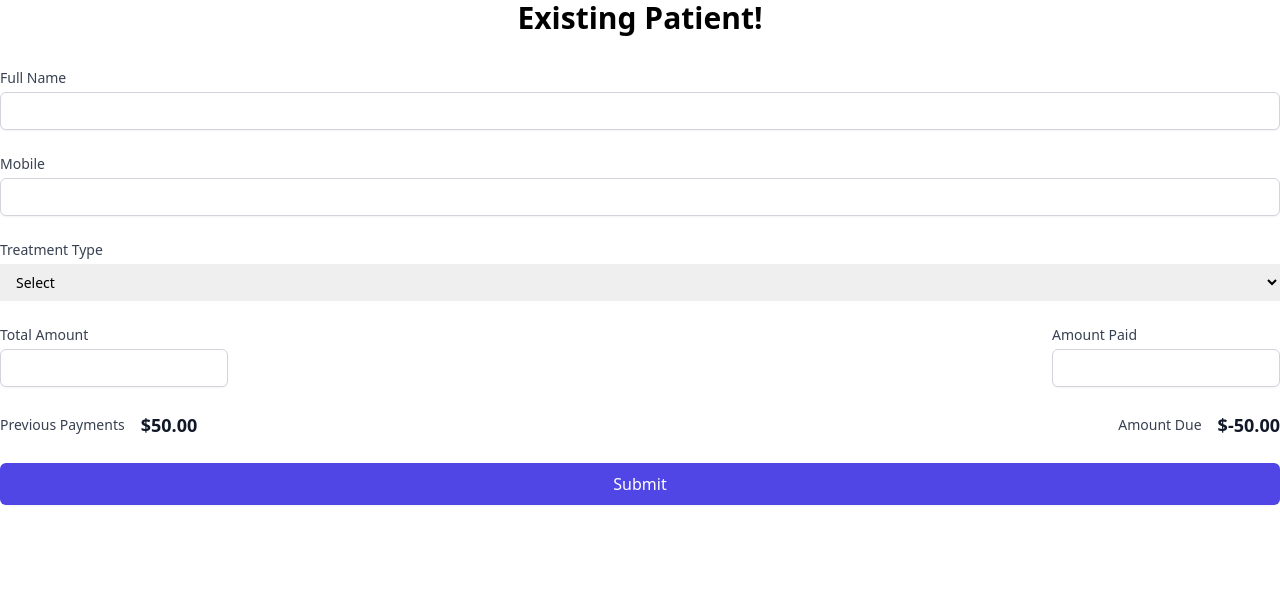
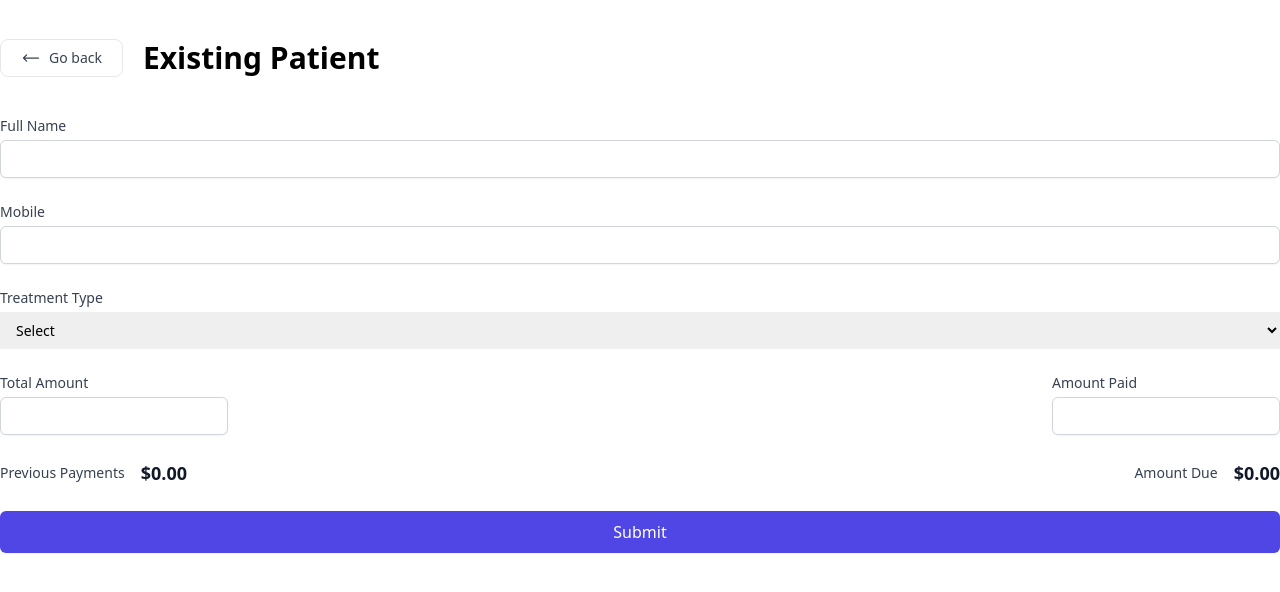
Before and after one commit to chan4lk/local-care, a React (Vite) app: page /#/existing in a window 1280 px wide. Shown: the top 592 px of the page. Built offline with nearby package versions, Linux system fonts and the light colour scheme.

Commit message:
refactor and add back button

```diff
--- /dev/null
+++ b/src/components/BackButton.tsx
@@ -0,0 +1,29 @@
+import { useNavigate } from "react-router-dom";
+
+export const Back = () => {
+  const navigate = useNavigate();
+  const back = () => navigate("/");
+  return (
+    <button
+      onClick={back}
+      type="button"
+      className="w-full flex items-center justify-center w-1/2 px-5 py-2 text-sm text-gray-700 transition-colors duration-200 bg-white border rounded-lg gap-x-2 sm:w-auto dark:hover:bg-gray-800 dark:bg-gray-900 hover:bg-gray-100 dark:text-gray-200 dark:border-gray-700"
+    >
+      <svg
+        className="w-5 h-5 rtl:rotate-180"
+        xmlns="http://www.w3.org/2000/svg"
+        fill="none"
+        viewBox="0 0 24 24"
+        strokeWidth="1.5"
+        stroke="currentColor"
+      >
+        <path
+          strokeLinecap="round"
+          strokeLinejoin="round"
+          d="M6.75 15.75L3 12m0 0l3.75-3.75M3 12h18"
+        />
+      </svg>
+      <span>Go back</span>
+    </button>
+  );
+};
--- a/src/routes/NewPatient.tsx
+++ b/src/components/ExistingPatient.tsx
@@ -1,28 +1,17 @@
 import { Formik } from "formik";
-import * as Yup from "yup";
 import { SimpleInput } from "../components/SimpleInput";
 import { SimpleSelect } from "../components/SimpleSelect";
+import { validationSchema } from "./Schema";
+import { Back } from "./BackButton";
 
-const validationSchema = Yup.object().shape({
-  fullname: Yup.string()
-    .min(2, "Too Short!")
-    .max(50, "Too Long!")
-    .required("Required"),
-  mobile: Yup.string()
-    .matches(/^[0-9]{10}$/, "Invalid phone number")
-    .required("Required"),
-  treatment_type: Yup.string().required("Required"),
-  total_amount: Yup.number().positive().required("Required"),
-  paid_amount: Yup.number()
-    .min(0, "Amount must be positive")
-    .max(Yup.ref("total_amount"), "Amount must not exceed the total amount")
-    .required("Required"),
-});
+export const ExistingPatient = () => {
 
-const NewPatient = () => {
-  return <div className="container mx-auto">
-    <div className="flex items-center justify-center">
-      <h1 className="text-3xl font-bold mb-8">Add New Patient!</h1>
+
+  return (
+  <div className="container mx-auto">
+    <div className="flex items-center ">
+      <Back />
+      <h1 className="text-3xl font-bold mt-8 mb-8 px-5 py-2">Existing Patient</h1>
     </div>
     <Formik
       initialValues={{
@@ -31,20 +20,14 @@ const NewPatient = () => {
         treatment_type: "",
         total_amount: "",
         paid_amount: "",
+        previous_paid: "0",
       }}
       validationSchema={validationSchema}
-      onSubmit={async (values, { resetForm }) => {
-        const insert = await window.electronAPI.insertPatient({
-          ...values,
-          total_amount: parseFloat(values.total_amount),
-          paid_amount: parseFloat(values.paid_amount)
-        });
-
-        console.log('Insert: ');
-        console.table(insert);
-        console.log('Fetch: ');
-        console.table(await window.electronAPI.fetchAll());
-        resetForm();
+      onSubmit={(values, { setSubmitting }) => {
+        setTimeout(() => {
+          alert(JSON.stringify(values, null, 2));
+          setSubmitting(false);
+        }, 400);
       }}
     >
       {({
@@ -100,6 +83,21 @@ const NewPatient = () => {
               field="paid_amount"
             />
           </div>
+          <div className="flex items-center justify-between">
+            <div className="flex items-center">
+              <label
+                htmlFor="amount_due"
+                className="block text-sm font-medium text-gray-700 mr-4"
+              >
+                Previous Payments
+              </label>
+              <span
+                id="amount_due"
+                className="text-lg font-semibold text-gray-900"
+              >
+                ${parseFloat(values.previous_paid || "0").toFixed(2)}
+              </span>
+            </div>
             <div className="flex items-center">
               <label
                 htmlFor="amount_due"
@@ -111,8 +109,14 @@ const NewPatient = () => {
                 id="amount_due"
                 className="text-lg font-semibold text-gray-900"
               >
-              ${(parseFloat(values.total_amount || '0') - parseFloat(values.paid_amount || '0')).toFixed(2)}
+                $
+                {(
+                  parseFloat(values.total_amount || "0") -
+                  parseFloat(values.paid_amount || "0") -
+                  parseFloat(values.previous_paid || "0")
+                ).toFixed(2)}
               </span>
+            </div>
           </div>
           <div>
             <button
@@ -127,6 +131,5 @@ const NewPatient = () => {
       )}
     </Formik>
   </div>
-};
-
-export default NewPatient;
+);
+}
--- a/src/routes/ExistingPatient.tsx
+++ b/src/components/NewPatient.tsx
@@ -1,28 +1,14 @@
 import { Formik } from "formik";
-import * as Yup from "yup";
 import { SimpleInput } from "../components/SimpleInput";
 import { SimpleSelect } from "../components/SimpleSelect";
+import { validationSchema } from "./Schema";
+import { Back } from "./BackButton";
 
-const validationSchema = Yup.object().shape({
-  fullname: Yup.string()
-    .min(2, "Too Short!")
-    .max(50, "Too Long!")
-    .required("Required"),
-  mobile: Yup.string()
-    .matches(/^[0-9]{10}$/, "Invalid phone number")
-    .required("Required"),
-  treatment_type: Yup.string().required("Required"),
-  total_amount: Yup.number().positive().required("Required"),
-  paid_amount: Yup.number()
-    .min(0, "Amount must be positive")
-    .max(Yup.ref("total_amount"), "Amount must not exceed the total amount")
-    .required("Required"),
-});
-
-const ExistingPatient = () => (
-  <div className="container mx-auto">
-    <div className="flex items-center justify-center">
-      <h1 className="text-3xl font-bold mb-8">Existing Patient!</h1>
+export const NewPatient = () => {
+  return <div className="container mx-auto">
+   <div className="flex items-center ">
+      <Back />
+      <h1 className="text-3xl font-bold mt-8 mb-8 px-5 py-2">New Patient</h1>
     </div>
     <Formik
       initialValues={{
@@ -31,14 +17,20 @@ const ExistingPatient = () => (
         treatment_type: "",
         total_amount: "",
         paid_amount: "",
-        previous_paid: "50",
       }}
       validationSchema={validationSchema}
-      onSubmit={(values, { setSubmitting }) => {
-        setTimeout(() => {
-          alert(JSON.stringify(values, null, 2));
-          setSubmitting(false);
-        }, 400);
+      onSubmit={async (values, { resetForm }) => {
+        const insert = await window.electronAPI.insertPatient({
+          ...values,
+          total_amount: parseFloat(values.total_amount),
+          paid_amount: parseFloat(values.paid_amount)
+        });
+
+        console.log('Insert: ');
+        console.table(insert);
+        console.log('Fetch: ');
+        console.table(await window.electronAPI.fetchAll());
+        resetForm();
       }}
     >
       {({
@@ -94,21 +86,6 @@ const ExistingPatient = () => (
               field="paid_amount"
             />
           </div>
-          <div className="flex items-center justify-between">
-            <div className="flex items-center">
-              <label
-                htmlFor="amount_due"
-                className="block text-sm font-medium text-gray-700 mr-4"
-              >
-                Previous Payments
-              </label>
-              <span
-                id="amount_due"
-                className="text-lg font-semibold text-gray-900"
-              >
-                ${parseFloat(values.previous_paid || "0").toFixed(2)}
-              </span>
-            </div>
           <div className="flex items-center">
             <label
               htmlFor="amount_due"
@@ -120,14 +97,8 @@ const ExistingPatient = () => (
               id="amount_due"
               className="text-lg font-semibold text-gray-900"
             >
-                $
-                {(
-                  parseFloat(values.total_amount || "0") -
-                  parseFloat(values.paid_amount || "0") -
-                  parseFloat(values.previous_paid || "0")
-                ).toFixed(2)}
+              ${(parseFloat(values.total_amount || '0') - parseFloat(values.paid_amount || '0')).toFixed(2)}
             </span>
-            </div>
           </div>
           <div>
             <button
@@ -142,6 +113,4 @@ const ExistingPatient = () => (
       )}
     </Formik>
   </div>
-);
-
-export default ExistingPatient;
+};
--- /dev/null
+++ b/src/components/Schema.ts
@@ -0,0 +1,17 @@
+import * as Yup from "yup";
+
+export const validationSchema = Yup.object().shape({
+  fullname: Yup.string()
+    .min(2, "Too Short!")
+    .max(50, "Too Long!")
+    .required("Required"),
+  mobile: Yup.string()
+    .matches(/^[0-9]{10}$/, "Invalid phone number")
+    .required("Required"),
+  treatment_type: Yup.string().required("Required"),
+  total_amount: Yup.number().positive().required("Required"),
+  paid_amount: Yup.number()
+    .min(0, "Amount must be positive")
+    .max(Yup.ref("total_amount"), "Amount must not exceed the total amount")
+    .required("Required"),
+});
--- a/src/router.tsx
+++ b/src/router.tsx
@@ -1,8 +1,8 @@
 import React from "react";
 import { Root } from "./routes/Root";
 import { createHashRouter } from "react-router-dom";
-import NewPatient from "./routes/NewPatient";
-import ExistingPatient from "./routes/ExistingPatient";
+import NewPatient from "./routes/NewPatientContainer";
+import ExistingPatient from "./routes/ExistingPatientContainer";
 
 export const router = createHashRouter([
   {
--- /dev/null
+++ b/src/routes/ExistingPatientContainer.tsx
@@ -0,0 +1,7 @@
+import { ExistingPatient } from "../components/ExistingPatient";
+
+const ExistingPatientContainer = () => (
+  <ExistingPatient />
+);
+
+export default ExistingPatientContainer;
--- /dev/null
+++ b/src/routes/NewPatientContainer.tsx
@@ -0,0 +1,7 @@
+import { NewPatient } from "../components/NewPatient";
+
+const NewPatientContainer = () => (
+  <NewPatient />
+);
+
+export default NewPatientContainer;
```
Lines whose indentation alone changed are shown as unchanged.
